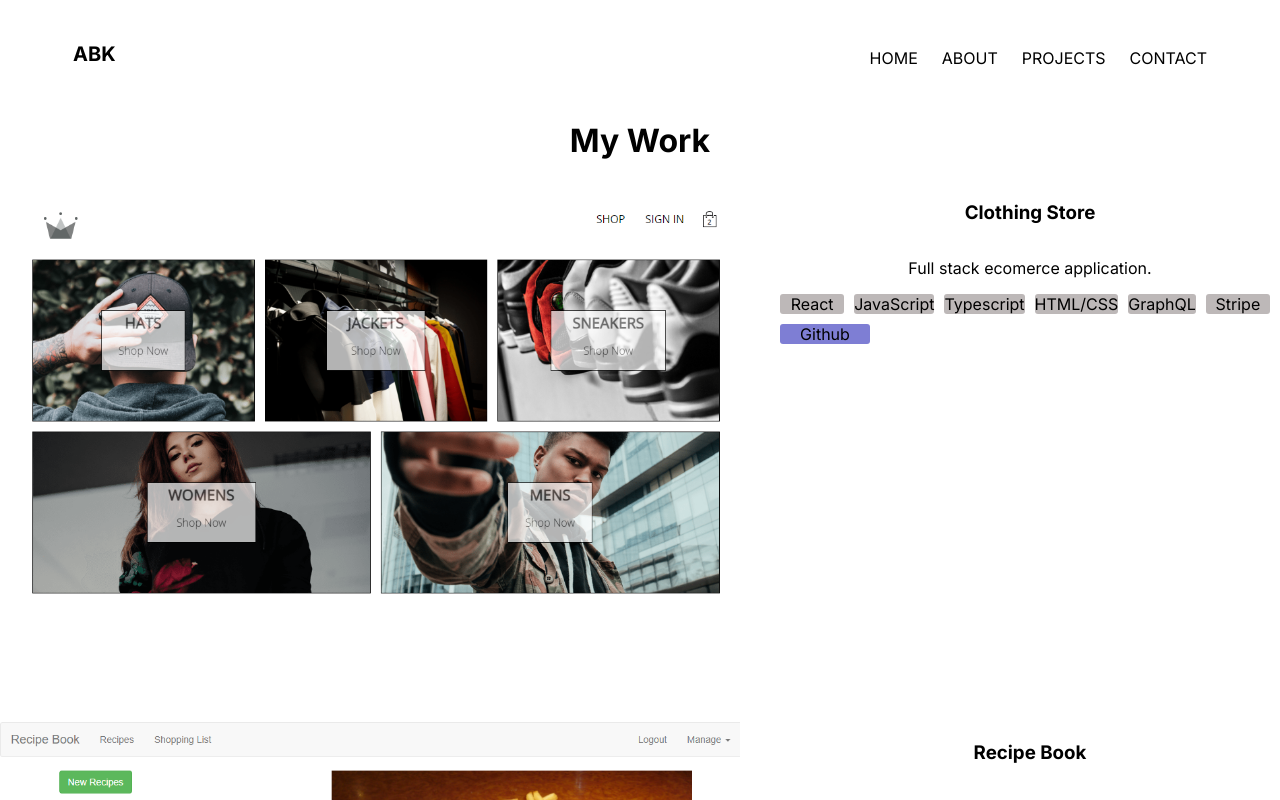
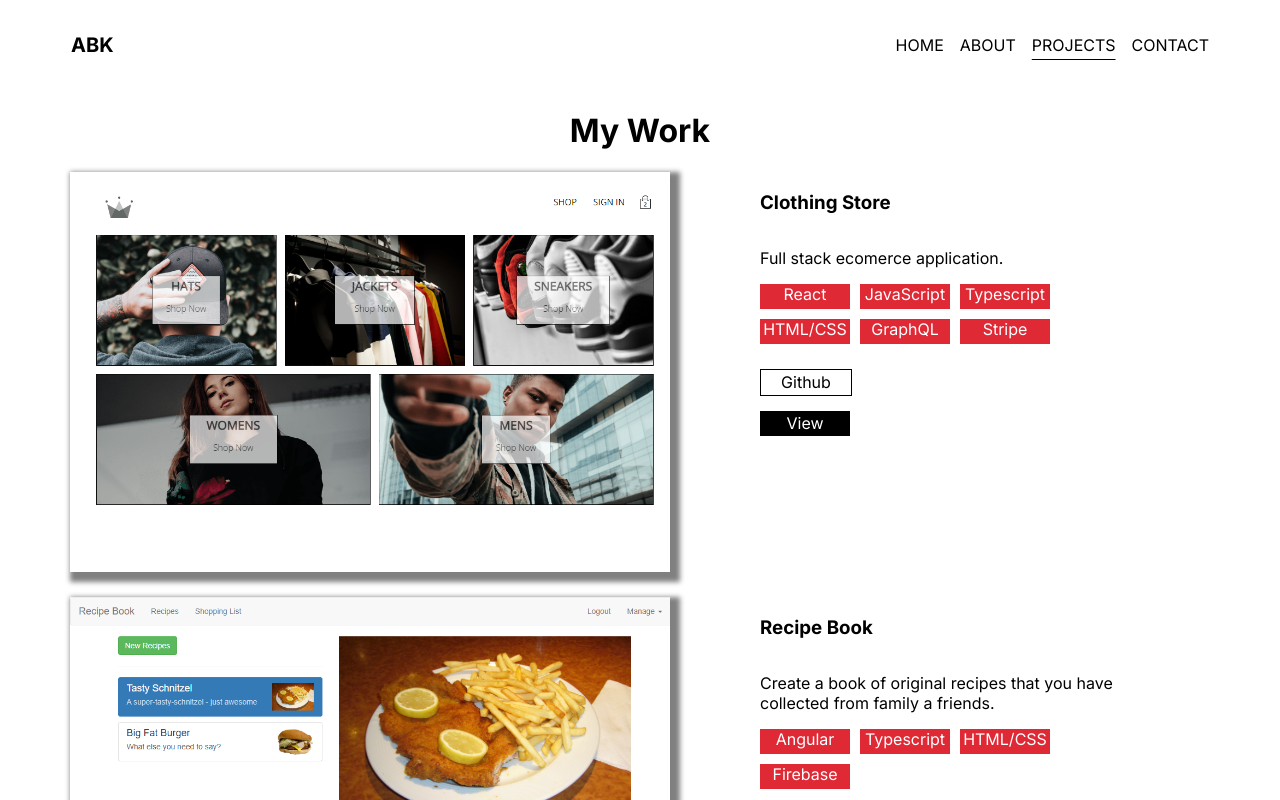
Before and after one commit to abkoroma/my-portfolio, a React (Create React App) app: page /projects in a window 1280 px wide. Shown: the top 800 px of the page. Built offline with nearby package versions, Linux system fonts and the light colour scheme; the HTML template or start-up script is replaced by a standard one.

Commit message:
minor updates, more to follow

```diff
--- a/src/components/about/about.css
+++ b/src/components/about/about.css
@@ -1,26 +1,17 @@
 .about-page {
     display: flex;
     justify-content: center;
+    height: 100%;
     gap: 65px;
+    margin-bottom: 50px;
 }
-
-/*.about {
-
-}*/
 
 .about p {
     max-width: 500px;
     font-size: 17px;
     line-height: 1.5;
+    text-align: left;
 }
-
-/*.skills {
-    margin-right: 30px;
-}
-
-.skills h3 {
-
-}*/
 
 .skill-list {
     display: grid;
@@ -30,8 +21,8 @@
 }
 
 .skill-list span {
-    background-color: rgb(241, 88, 88);
     text-align: center;
     align-content: center;
-    border-radius: 3px;
+    background-color: #DF2935;
+    box-shadow: 1px 1px 1px 1px black;
 }
--- a/src/components/contact/contact.css
+++ b/src/components/contact/contact.css
@@ -4,7 +4,7 @@
     align-items: center;
     flex-direction: column;
     gap: 10px;
-    flex: 1;
+    /*flex: 1;*/
 }
 
 .input-box {
@@ -29,11 +29,9 @@
 }
 
 .button {
+    border: 1px solid black;
     width: 150px;
     height: 30px;
-    background-color: rgb(71, 71, 192);
-    border: none;
-    box-shadow: 0 0 10px rgba(0, 0, 0, .1);
     cursor: pointer;
-    color: white;
+    color: black;
 }
--- a/src/components/footer/footer.tsx
+++ b/src/components/footer/footer.tsx
@@ -2,7 +2,9 @@ export default function Footer() {
 
     return (
         <footer className="footer">
-            <p>&copy;2024 by Abu B Koroma</p>
+            <div className="footer-con">
+                <span>&copy;2024 Abu B Koroma</span>
+            </div>
         </footer>
     );
 
--- a/src/components/intro/intro.css
+++ b/src/components/intro/intro.css
@@ -1,10 +1,11 @@
 .intro {
     display: flex;
-    /*align-items: center;*/
+    height: 100%;
     justify-content: center;
     align-content: center;
     gap: 5rem;
     margin-top: 50px;
+    margin-bottom: 135px;
 }
 
 .my_picture {
--- a/src/components/navigation/navigation.css
+++ b/src/components/navigation/navigation.css
@@ -6,8 +6,8 @@
     flex-wrap: wrap;
     align-items: center;
     gap: 40rem;
-    padding: 0 1rem;
-    height: 100px;
+    /*padding: 0 1rem;*/
+    height: 90px;
 }
 
 .logo {
@@ -29,10 +29,17 @@
     height: 100%;
     display: flex;
     align-items: center;
-    padding: .25rem;
+    /*padding: 15px 20px;*/
 }
 
 .navbar li a:hover {
-    text-decoration: overline;
-    color: rgb(89, 89, 207);
+    text-decoration: underline;
+    text-underline-offset: 8px;
+    text-decoration-thickness: 1.2px;
 }
+
+.active {
+    text-decoration: underline;
+    text-underline-offset: 8px;
+    text-decoration-thickness: 1.2px;
+}
--- a/src/components/navigation/navigation.tsx
+++ b/src/components/navigation/navigation.tsx
@@ -1,16 +1,25 @@
-import { Link } from "react-router-dom";
+import { Link, useLocation } from "react-router-dom";
 import "./navigation.css";
 
 export default function Navigation() {
+    let location = useLocation();
 
     return (
         <nav className="navbar">
             <Link to="/" className="logo">ABK</Link>
             <ul className="nav-list">
-                <li><Link to="/">HOME</Link></li>
-                <li><Link to="/about">ABOUT</Link></li>
-                <li><Link to="/projects">PROJECTS</Link></li>
-                <li><Link to="/contact">CONTACT</Link></li>
+                <li className={`${location.pathname === "/" ? "active" : ""}`}>
+                    <Link to="/">HOME</Link>
+                </li>
+                <li className={`${location.pathname === "/about" ? "active" : ""}`}>
+                    <Link to="/about">ABOUT</Link>
+                </li>
+                <li className={`${location.pathname === "/projects" ? "active" : ""}`}>
+                    <Link to="/projects">PROJECTS</Link>
+                </li>
+                <li className={`${location.pathname === "/contact" ? "active" : ""}`}>
+                    <Link to="/contact">CONTACT</Link>
+                </li>
             </ul>
         </nav>
     );
--- a/src/components/project-list/projectlist.css
+++ b/src/components/project-list/projectlist.css
@@ -1,47 +1,78 @@
-.container {
-    display: flex;
-    /*align-items: center;*/
-    justify-content: center;
-    gap: 2.5rem;
+.grid-container {
+    display: grid;
+    grid-template-columns: 700px 500px;
+    grid-template-rows: 400px;
+    column-gap: 40px;
+    row-gap: 80px;
+    /*border: 2px solid black;*/
 }
 
 .img-card {
-    width: 750px;
-    height: 500px;
+    /*border: 2px solid black;*/
+    margin: auto;
+    width: 600px;
+    height: 400px;
+    box-shadow: 5px 5px 5px 5px grey;
 }
 
 .img-card .proj-img {
     max-width: 100%;
     max-height: 100%;
+    object-fit: contain;
 }
 
 .props {
+    /*border: 2px solid black;*/
+    width: 400px;
     display: flex;
     flex-direction: column;
-    max-width: 500px;
+    align-items: flex-start;
+}
+
+.description {
+    text-align: left;
+    overflow: hidden;
 }
 
 .stacks {
-    display: flex;
+    display: grid;
+    grid-template-columns: 100px 100px 100px;
 }
 
 .stack {
-    background-color: rgb(189, 184, 184);
-    border-radius: 3px;
-    width: 90px;
+    background-color: #DF2935;
+    height: 25px;
     margin-right: 10px;
     margin-bottom: 10px;
+    color: white;
+    align-self: center;
 }
 
 .git-link {
-    display: flex;
-    border: thin black 2px;
+    border: solid black 1.5px;
+    background-color: white;
+    width: 90px;
+    height: 25px;
+    margin-top: 15px;
 }
 
 .link {
     text-decoration: none;
-    background-color: rgb(126, 126, 212);
     border-radius: 3px;
+    color: black;
+    vertical-align: middle;
+}
+
+.view-link {
+    height: 25px;
+    background-color: black;
+    color: white;
     width: 90px;
-    color: black;
+    margin-top: 15px;
 }
+
+.v-link {
+    text-decoration: none;
+    color: white;
+    vertical-align: middle;
+}
--- a/src/components/project-list/projectlist.tsx
+++ b/src/components/project-list/projectlist.tsx
@@ -6,7 +6,7 @@ export default function ProjectList(props: {
     imageUrl: string, title: string, description: string, stack: string[], link: string}) {
 
     return (
-        <div className="container">
+        <div className='grid-container'>
             <div className="img-card">
                 <img className="proj-img" src={props.imageUrl} alt={props.title} />
             </div>
@@ -23,6 +23,9 @@ export default function ProjectList(props: {
                 <span className="git-link">
                     <Link className='link' to={props.link} target="_blank" rel="noreferrer">Github</Link>
                 </span>
+                <span className="view-link">
+                    <Link className='v-link' to={props.link} target="_blank" rel="noreferrer">View</Link>
+                </span>
             </div>
         </div>
     );
--- a/src/components/projects/projects.css
+++ b/src/components/projects/projects.css
@@ -1,6 +1,8 @@
 .main-container {
-    display: flex;
-    flex-direction: column;
-    gap: 2.5rem;
-
+    width: 100%;
+    height: 100%;
+    display: grid;
+    gap: 25px;
+    place-items: center;
+    margin-bottom: 50px;
 }
--- a/src/components/projects/projects.tsx
+++ b/src/components/projects/projects.tsx
@@ -6,7 +6,7 @@ export default function Projects() {
 
     return (
         <div>
-            <h1>My Work</h1>
+            <h1 className="project-title">My Work</h1>
             <div className="main-container">
                 {
                     data.map(project => (
--- a/src/techstack/portfoliodata.ts
+++ b/src/techstack/portfoliodata.ts
@@ -14,7 +14,7 @@ export const data = [
     {
         imageUrl: `${recipebook}`,
         title: "Recipe Book",
-        description: "Create a book of original recipes that you have collected from family a friends",
+        description: "Create a book of original recipes that you have collected from family a friends.",
         stack: ['Angular', 'Typescript', 'HTML/CSS', 'Firebase'],
         link: "https://github.com/abkoroma/recipe-book"
     },
@@ -28,7 +28,7 @@ export const data = [
     {
         imageUrl: `${forkify}`,
         title: "Forkify",
-        description: "Search for nice, created recipes and bookmark for later",
+        description: "Search for inspirational recipes and bookmark for later.",
         stack: ['Javascript', 'HTML/CSS'],
         link: "https://github.com/abkoroma/forkify-app"
     }
```
